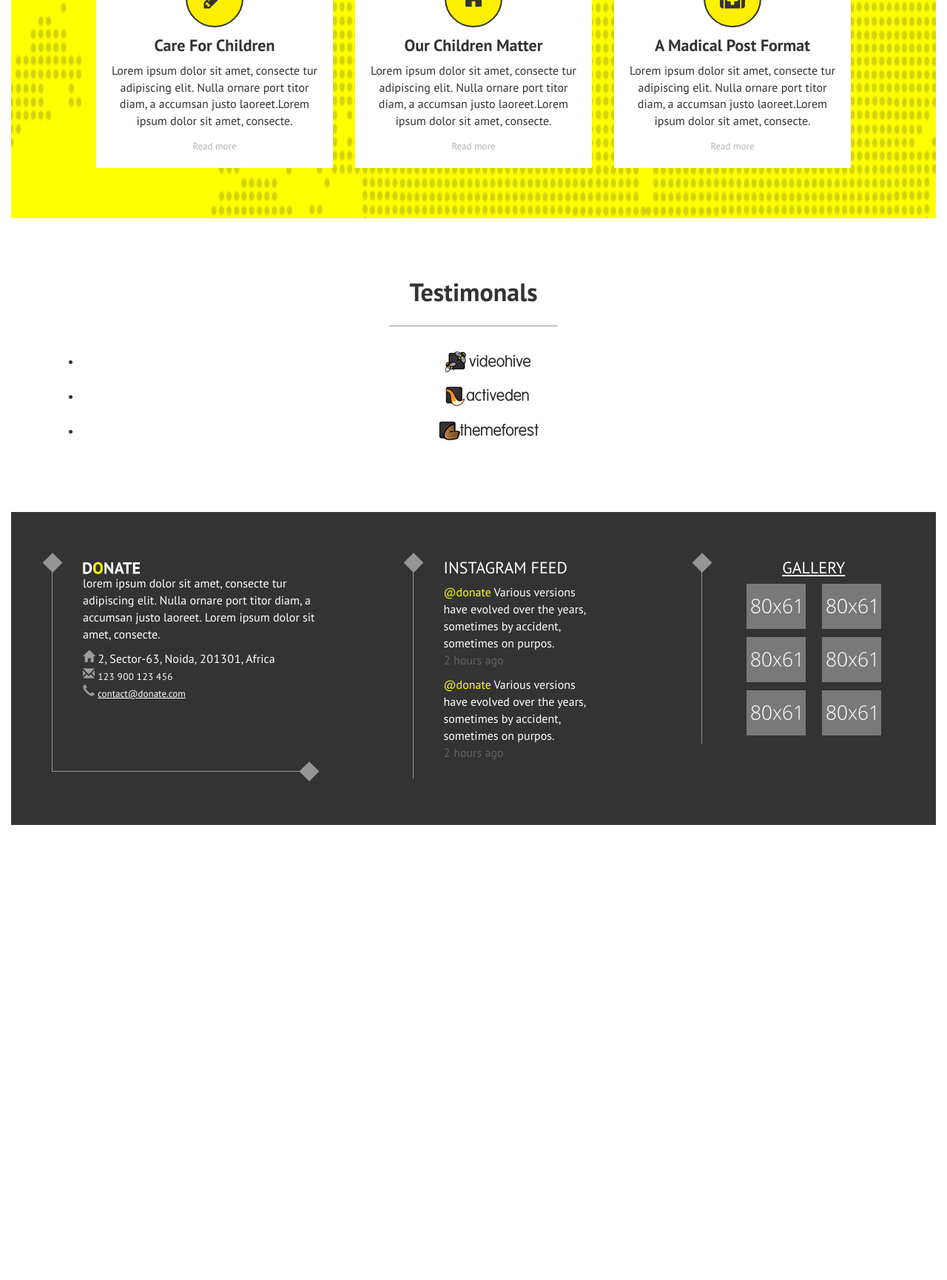
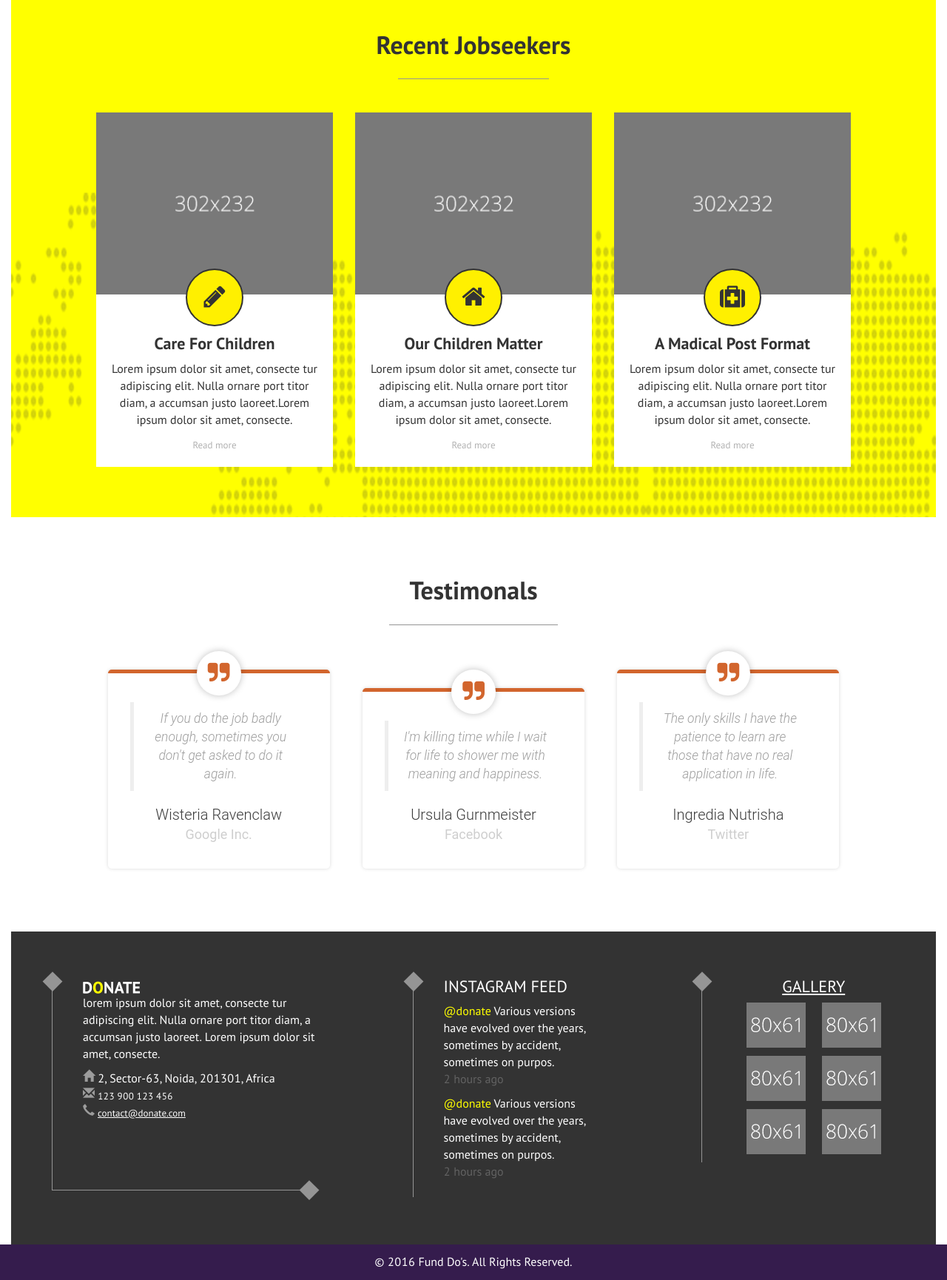
Before and after one commit to Insubordinate/simple-toolchain-20170603034817735, a Django app: page / in a window 1280 px wide. Shown: the part 2582-4312 px from the top of the page at 74% size. Before the commit the page ends 3697 px from the top, so only its background shows below. Run offline with Django 3.2, Linux system fonts and the light colour scheme; some libraries are stand-ins or nearby versions.

Commit message:
major_changes

```diff
--- a/funddo_project/static/css/index.css
+++ b/funddo_project/static/css/index.css
@@ -2,7 +2,74 @@
 	text-align: center;
 }
 footer{
-	position: fixed;
+	position: relative;
 	width: 100%;
 	bottom: 0;
 }
+
+.snip1533 {
+  box-shadow: 0 0 5px rgba(0, 0, 0, 0.15);
+  color: #9e9e9e;
+  display: inline-block;
+  font-family: 'Roboto', Arial, sans-serif;
+  font-size: 16px;
+  margin: 35px 20px 10px;
+  max-width: 300px;
+  min-width: 250px;
+  position: relative;
+  text-align: center;
+  width: 100%;
+  background-color: #ffffff;
+  border-radius: 5px;
+  border-top: 5px solid #d2652d;
+}
+
+.snip1533 *,
+.snip1533 *:before {
+  -webkit-box-sizing: border-box;
+  box-sizing: border-box;
+  -webkit-transition: all 0.1s ease-out;
+  transition: all 0.1s ease-out;
+}
+
+.snip1533 figcaption {
+  padding: 13% 10% 12%;
+}
+
+.snip1533 figcaption:before {
+  -webkit-transform: translateX(-50%);
+  transform: translateX(-50%);
+  background-color: #fff;
+  border-radius: 50%;
+  box-shadow: 0 0 10px rgba(0, 0, 0, 0.25);
+  color: #d2652d;
+  content: "\f10e";
+  font-family: 'FontAwesome';
+  font-size: 32px;
+  font-style: normal;
+  left: 50%;
+  line-height: 60px;
+  position: absolute;
+  top: -30px;
+  width: 60px;
+}
+
+.snip1533 h3 {
+  color: #3c3c3c;
+  font-size: 20px;
+  font-weight: 300;
+  line-height: 24px;
+  margin: 10px 0 5px;
+}
+
+.snip1533 h4 {
+  font-weight: 400;
+  margin: 0;
+  opacity: 0.5;
+}
+
+.snip1533 blockquote {
+  font-style: italic;
+  font-weight: 300;
+  margin: 0 0 20px;
+}
--- a/funddo_project/static/css/style.css
+++ b/funddo_project/static/css/style.css
@@ -120,7 +120,7 @@ body{
          url('../fonts/opensans-light.svg#OpenSansLight') format('svg');
 }
 
-h1{font-size:34px; }
+h1{font-size:34px; text-align: center; }
 a:hover , a:focus{ text-decoration:none; }
 
 .padding{ padding-left:6%; padding-right:6%; }
@@ -745,8 +745,8 @@ footer{
 	position: fixed;
 	width: 100%;
 	bottom: 0;
-	background:#ffff00;
-	color:#000;
+	background:#351c4d;
+	color:#fff;
 	text-align:center;
 	padding-bottom:1%;
 	padding-top:1%;
@@ -911,9 +911,9 @@ ul#portfolio-filter li a {
 }
 ul#portfolio-filter > li > a.current, ul#portfolio-filter  > li a:hover ,
 ul#portfolio-filter > li > a.current:focus{
-	color:#333333;
+	color:#fff;
 	font-size:18px;
-	background:#fefe00 !important;
+	background:#351c4d !important;
 	transition:all 0.5s ease-in-out 0.1s;
 }
 
@@ -993,7 +993,7 @@ ul#portfolio-list li {
 }
 
 .pages .pagination > li a{
-	background:#333333;
+	background:#351c4d;
 	color:#fff;
 	font-size:18px;
 }
--- a/funddo_project/templates/index.html
+++ b/funddo_project/templates/index.html
@@ -63,7 +63,7 @@
         <!-- Wrapper for slides -->
           <div class="carousel-inner" role="listbox">
             <div class="item active">
-              <img src="{% static 'images/banner.jpg' %}" alt="banner1">
+              <img src="http://masetv.com/wp-content/uploads/WAITING-FOR-JOB-INTERVIEW.jpg" alt="banner1">
               	<div class="container">
               		<div class="carousel-caption">
                 <h1 class="jw-animate-gen noOpacity" data-gen-offset="50%" data-gen="fadeInDown">
@@ -377,11 +377,37 @@
 
         <div class="col-md-12 col-sm-12 col-xs-12 jw-animate-gen noOpacity" data-gen="fadeIn" data-gen-offset="90%">
 
-         <ul id="flexiselDemo3">
-            <li><img src="{% static 'images/logo1.png' %}" alt="logo slides"></li>
-            <li><img src="{% static 'images/logo2.png' %}" alt="logo slides"></li>
-            <li><img src="{% static 'images/logo3.png' %}" alt="logo slides"></li>
-        </ul>
+
+          <figure class="snip1533">
+  <figcaption>
+    <blockquote>
+      <p>If you do the job badly enough, sometimes you don't get asked to do it again.</p>
+    </blockquote>
+    <h3>Wisteria Ravenclaw</h3>
+    <h4>Google Inc.</h4>
+  </figcaption>
+</figure>
+<figure class="snip1533">
+  <figcaption>
+    <blockquote>
+      <p>I'm killing time while I wait for life to shower me with meaning and happiness.</p>
+    </blockquote>
+    <h3>Ursula Gurnmeister</h3>
+    <h4>Facebook</h4>
+  </figcaption>
+</figure>
+<figure class="snip1533">
+  <figcaption>
+    <blockquote>
+      <p>The only skills I have the patience to learn are those that have no real application in life. </p>
+    </blockquote>
+    <h3>Ingredia Nutrisha</h3>
+    <h4>Twitter</h4>
+  </figcaption>
+</figure>
+
+
+
 
       </div>
     </div>
--- a/funddo_project/templates/profile.html
+++ b/funddo_project/templates/profile.html
@@ -1,7 +1,7 @@
 {% extends 'base.html' %}
 {% load static %}
   <head>
-    <title>{% block title %}{{user.username}}'s Profile{% endblock %}</title>
+    <title>{% block title %}{{profile.user.username}}'s Profile{% endblock %}</title>
   </head>
 {% block body_block %}
 
```
Also changed, not shown: funddo_project/templates/jobseekers.html (+25 -14 lines), funddo_project/db.sqlite3, funddo_project/media/profile_images/White_Sands_National_Monument_at_Twilight_New_Mexico.jpg (added), funddo_project/static/images/banner1.PNG (added), funddo_project/static/images/christinaba.jpg (added), funddo_project/static/images/redba.jpg (added).
